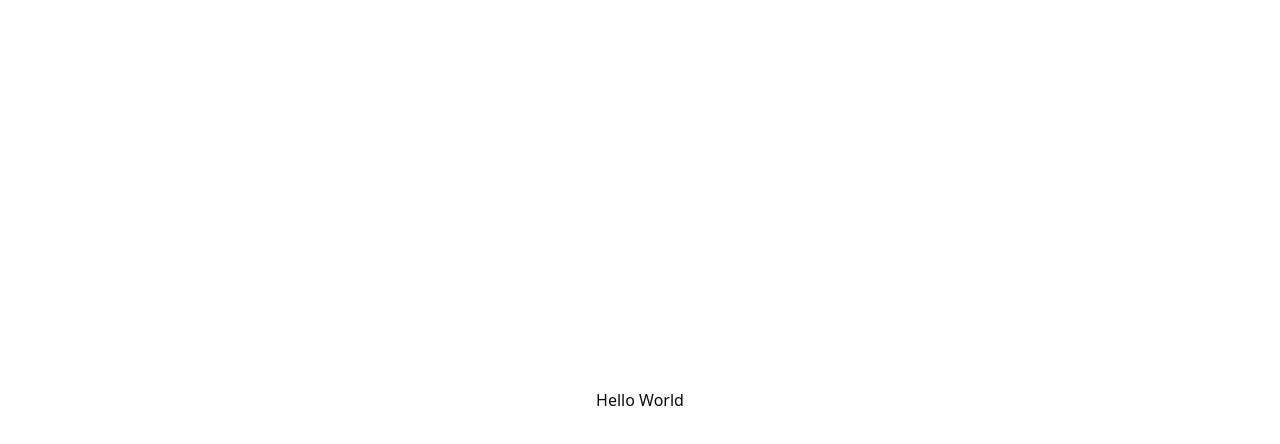
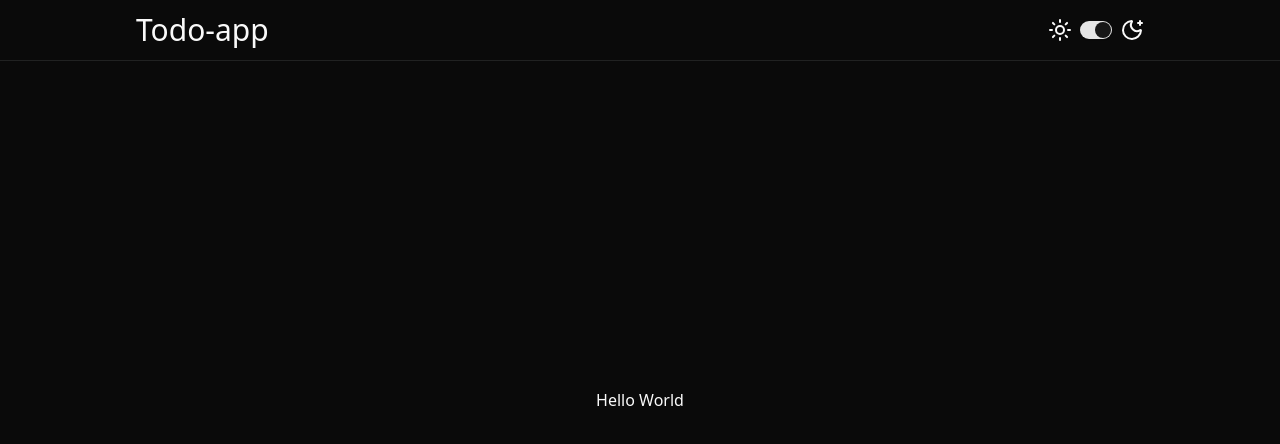
Before and after one commit to DevArghyaDas/Todo-app-with-local-stroage, a Next.js app: page / in a window 1280 px wide. Shown: the top 444 px of the page. Built offline with nearby package versions, Linux system fonts and the light colour scheme.

Commit message:
header & Theme button added

```diff
--- a/package.json
+++ b/package.json
@@ -9,6 +9,7 @@
     "lint": "next lint"
   },
   "dependencies": {
+    "@radix-ui/react-switch": "^1.2.5",
     "class-variance-authority": "^0.7.1",
     "clsx": "^2.1.1",
     "jotai": "^2.12.5",
--- a/src/app/layout.tsx
+++ b/src/app/layout.tsx
@@ -1,6 +1,7 @@
 import ThemeProvider from "@/components/theme/Theme-provider";
 import { RootLayoutType } from "@/lib/types";
 import "./globals.css";
+import Header from "@/components/header/Header";
 
 const RootLayout = ({ children }: RootLayoutType) => {
     return (
@@ -10,10 +11,10 @@ const RootLayout = ({ children }: RootLayoutType) => {
             <body>
                 <ThemeProvider
                     attribute="class"
-          defaultTheme="system"
-          enableSystem
-          disableTransitionOnChange>
-          <main className="max-w-5xl mx-auto">{children}</main>
+                    defaultTheme="dark"
+                    enableSystem={false}>
+                    <Header />
+                    <main className="mx-auto max-w-5xl">{children}</main>
                 </ThemeProvider>
             </body>
         </html>
--- /dev/null
+++ b/src/components/header/Header.tsx
@@ -0,0 +1,18 @@
+import ThemeButton from "../theme/ThemeButton";
+
+const Header = () => {
+    return (
+        <>
+            <header className="fixed top-0 w-full border-b">
+                <div className="mx-auto grid max-w-5xl grid-cols-2 px-2 py-3">
+                    <div className="text-3xl">Todo-app</div>
+                    <nav className="flex justify-end">
+                        <ThemeButton />
+                    </nav>
+                </div>
+            </header>
+        </>
+    );
+};
+
+export default Header;
--- /dev/null
+++ b/src/components/theme/ThemeButton.tsx
@@ -0,0 +1,39 @@
+"use client";
+import { Switch } from "@/components/ui/switch";
+import { MoonStar, Sun } from "lucide-react";
+import { useTheme } from "next-themes";
+import { useEffect, useState } from "react";
+
+const ThemeButton = () => {
+    const { theme, resolvedTheme, setTheme } = useTheme();
+    const [mounted, setMounted] = useState(false);
+
+    useEffect(() => {
+        setMounted(true);
+    }, [theme]);
+
+    if (!mounted) return null;
+
+    const isDark = resolvedTheme === "dark";
+
+    return (
+        <div className="flex items-center gap-2">
+            <span>
+                <Sun />
+            </span>
+            <Switch
+                checked={isDark}
+                onCheckedChange={(checked: boolean) =>
+                    setTheme(checked ? "dark" : "light")
+                }
+                aria-label="Toggle theme"
+                className="cursor-pointer"
+            />
+            <span>
+                <MoonStar />
+            </span>
+        </div>
+    );
+};
+
+export default ThemeButton;
--- /dev/null
+++ b/src/components/ui/switch.tsx
@@ -0,0 +1,31 @@
+"use client"
+
+import * as React from "react"
+import * as SwitchPrimitive from "@radix-ui/react-switch"
+
+import { cn } from "@/lib/utils"
+
+function Switch({
+  className,
+  ...props
+}: React.ComponentProps<typeof SwitchPrimitive.Root>) {
+  return (
+    <SwitchPrimitive.Root
+      data-slot="switch"
+      className={cn(
+        "peer data-[state=checked]:bg-primary data-[state=unchecked]:bg-input focus-visible:border-ring focus-visible:ring-ring/50 dark:data-[state=unchecked]:bg-input/80 inline-flex h-[1.15rem] w-8 shrink-0 items-center rounded-full border border-transparent shadow-xs transition-all outline-none focus-visible:ring-[3px] disabled:cursor-not-allowed disabled:opacity-50",
+        className
+      )}
+      {...props}
+    >
+      <SwitchPrimitive.Thumb
+        data-slot="switch-thumb"
+        className={cn(
+          "bg-background dark:data-[state=unchecked]:bg-foreground dark:data-[state=checked]:bg-primary-foreground pointer-events-none block size-4 rounded-full ring-0 transition-transform data-[state=checked]:translate-x-[calc(100%-2px)] data-[state=unchecked]:translate-x-0"
+        )}
+      />
+    </SwitchPrimitive.Root>
+  )
+}
+
+export { Switch }
```
Also changed, not shown: 1 other file (tests, documents, lock files or other folders). Lines whose indentation alone changed are shown as unchanged.
